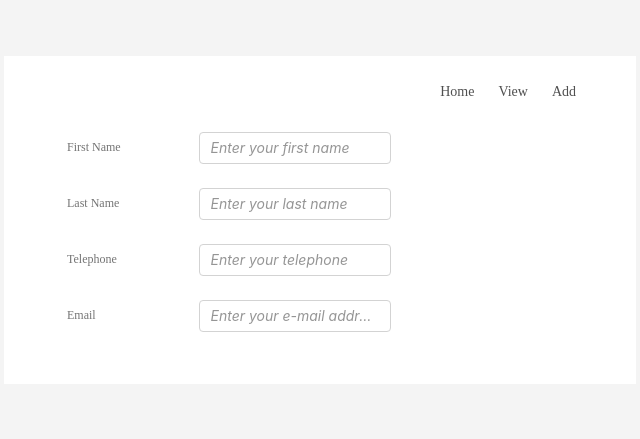
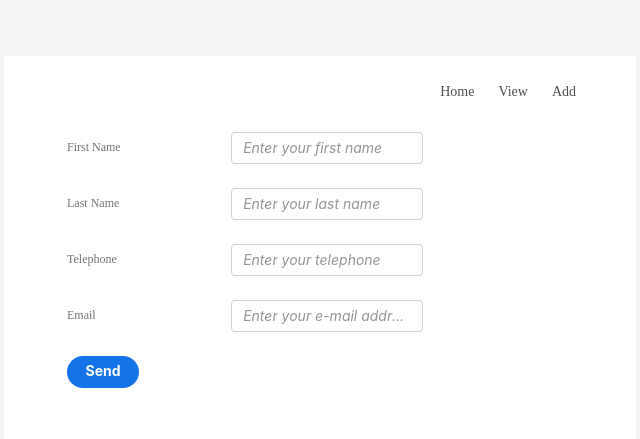
Before and after one commit to Andres6936/N3-ContactList-Django, a Django app: page /add in a window 1280 px wide. Shown: the top 439 px of the page, without its empty margins (320-960 px from the left). Run offline with Django 3.2, Linux system fonts and the light colour scheme; some libraries are stand-ins or nearby versions.

Commit message:
Added button for send the form and set the method to post

```diff
--- a/templates/add.html
+++ b/templates/add.html
@@ -3,7 +3,7 @@
 
     <section class="row row-cols-1 pb-5" style="background-color: #ffffff">
 
-        <form class="col mx-5 spectrum-Form">
+        <form class="col mx-5 spectrum-Form" method="post">
             <div class="spectrum-Form-item">
                 <label for="add-first-name" class="spectrum-Form-itemLabel spectrum-FieldLabel--right">First
                     Name</label>
@@ -44,6 +44,12 @@
                     </div>
                 </div>
             </div>
+
+            <div class="spectrum-Form-item">
+                <button class="spectrum-Button spectrum-Button--cta" type="submit">
+                    <span class="spectrum-Button-label">Send</span>
+                </button>
+            </div>
         </form>
 
     </section>
```
